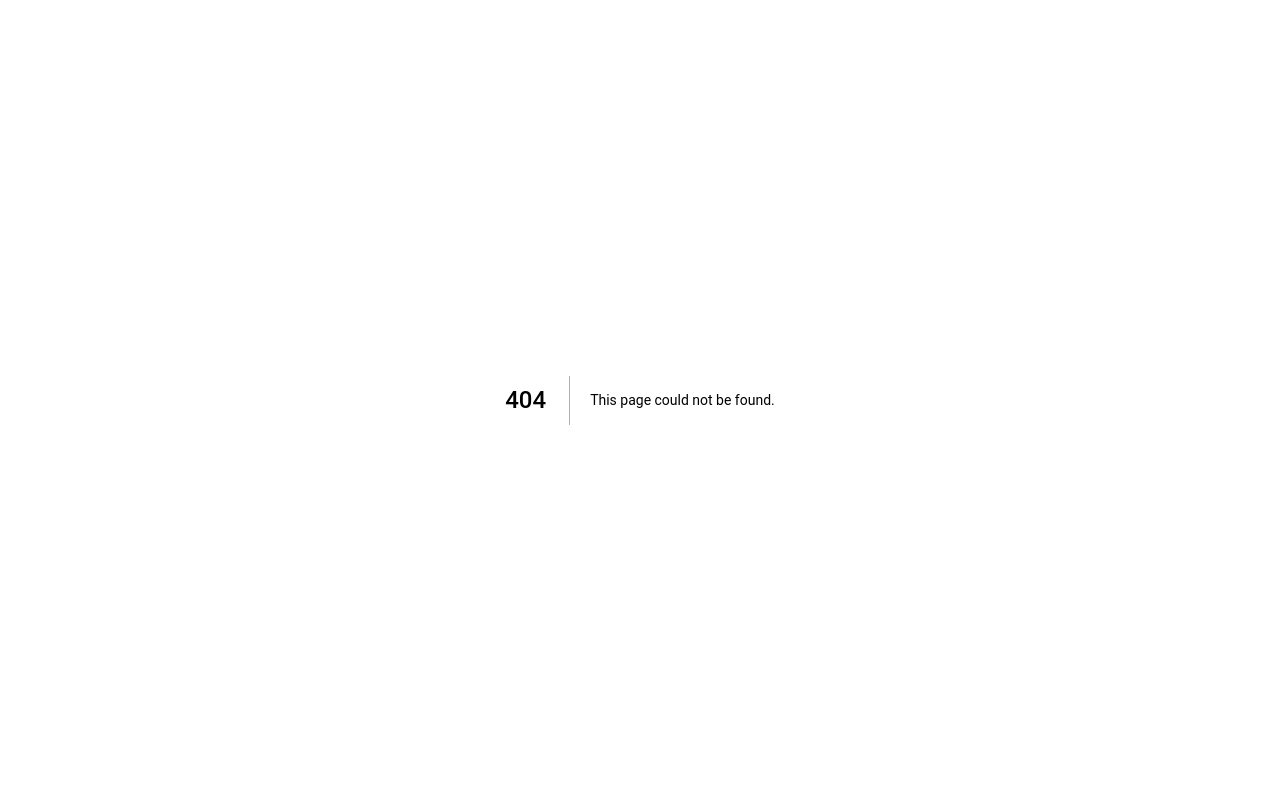
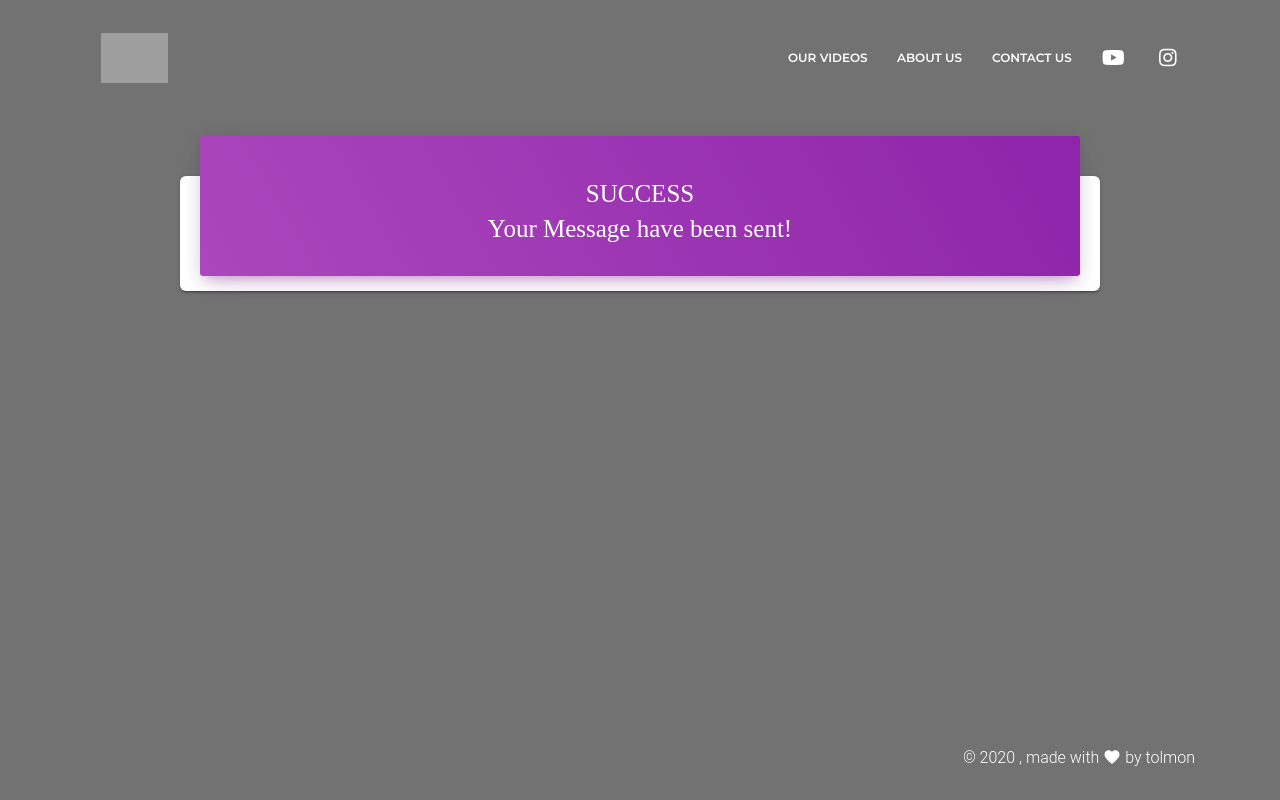
Before and after one commit to danieltolmon/black-window, a Next.js app: page /success in a window 1280 px wide. Before the commit this address had no page. Built offline with nearby package versions, Linux system fonts and the light colour scheme; grey boxes are pictures that could not be loaded; a web font is replaced by a local one.

Commit message:
add sucess page

```diff
--- a/pages/contact-us.js
+++ b/pages/contact-us.js
@@ -79,6 +79,7 @@ export default function LoginPage(props) {
                 <form
                   className={classes.form}
                   // action="https://docs.google.com/forms/u/0/d/e/1FAIpQLSflEByMaUcI0P2uVZnAiW92KAQvThE1eJIQ0ev1YDcUHWR-cw/formResponse"
+                  action="/success"
                   method="POST"
                   // target="hidden_iframe"
                   // onsubmit="submitted=true;"
--- /dev/null
+++ b/pages/success.js
@@ -0,0 +1,75 @@
+import React from 'react';
+// @material-ui/core components
+import { makeStyles } from '@material-ui/core/styles';
+import InputAdornment from '@material-ui/core/InputAdornment';
+import Icon from '@material-ui/core/Icon';
+// @material-ui/icons
+import Email from '@material-ui/icons/Email';
+import People from '@material-ui/icons/People';
+// core components
+import Header from 'components/Header/Header.js';
+import HeaderLinks from 'components/Header/HeaderLinks.js';
+import Footer from 'components/Footer/Footer.js';
+import GridContainer from 'components/Grid/GridContainer.js';
+import GridItem from 'components/Grid/GridItem.js';
+import Button from 'components/CustomButtons/Button.js';
+import Card from 'components/Card/Card.js';
+import CardBody from 'components/Card/CardBody.js';
+import CardHeader from 'components/Card/CardHeader.js';
+import CardFooter from 'components/Card/CardFooter.js';
+import CustomInput from 'components/CustomInput/CustomInput.js';
+
+import styles from 'assets/jss/nextjs-material-kit/pages/contactUsPage.js';
+
+import image from 'assets/img/backgrounds/contact-us-bg.jpg';
+import logoBlack from 'assets/img/logo-black.png';
+import logoWhite from 'assets/img/logo-white.png';
+
+const useStyles = makeStyles(styles);
+
+export default function LoginPage(props) {
+  const [cardAnimaton, setCardAnimation] = React.useState('cardHidden');
+  setTimeout(function () {
+    setCardAnimation('');
+  }, 700);
+  const classes = useStyles();
+  const { ...rest } = props;
+  return (
+    <div>
+      <Header
+        absolute
+        color="transparent"
+        brandBlack={<img src={logoBlack} alt="logo" height="50px" />}
+        brandWhite={<img src={logoWhite} alt="logo" height="50px" />}
+        rightLinks={<HeaderLinks />}
+        {...rest}
+      />
+      <div
+        className={classes.pageHeader}
+        style={{
+          backgroundImage: 'url(' + image + ')',
+          backgroundSize: 'cover',
+          backgroundPosition: 'top center',
+        }}
+      >
+        <div className={classes.container}>
+          <GridContainer justify="center">
+            <GridItem xs={12} sm={12} md={10}>
+              <Card
+                className={classes[cardAnimaton]}
+                style={{ marginTop: '80px' }}
+              >
+                <CardHeader color="primary" className={classes.cardHeader}>
+                  <h3 className={classes.title}>
+                    SUCCESS <br /> Your Message have been sent!
+                  </h3>
+                </CardHeader>
+              </Card>
+            </GridItem>
+          </GridContainer>
+        </div>
+        <Footer whiteFont />
+      </div>
+    </div>
+  );
+}
```
